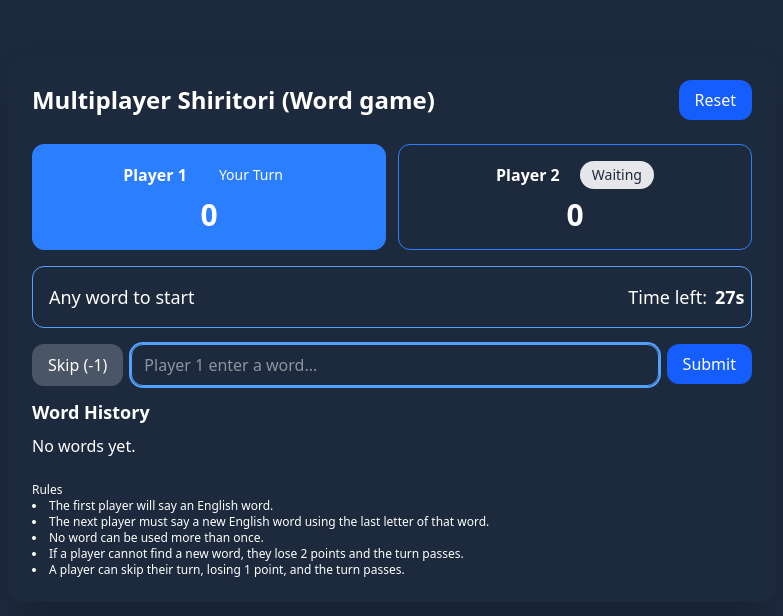
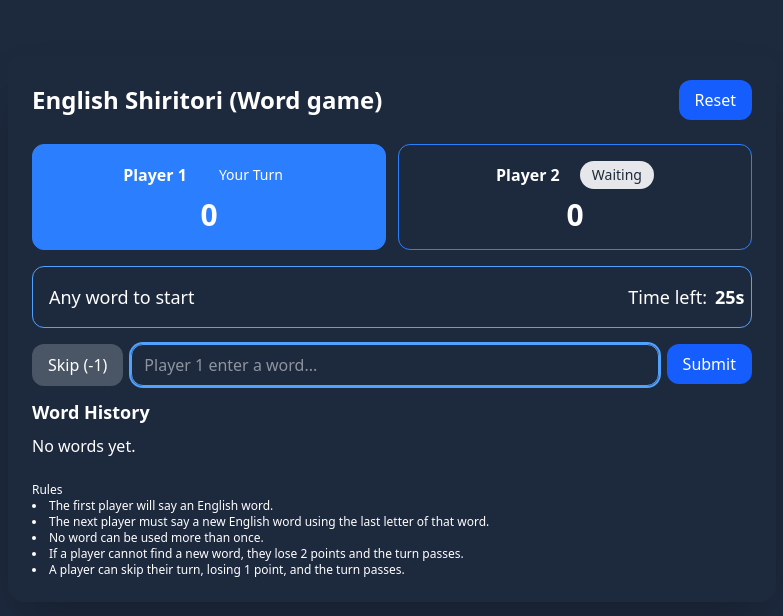
Before and after one commit to abdulkader33447/shiritori-, a React (Vite) app: page / in a window 1280 px wide. Shown: the top 616 px of the page, without its empty margins (248-1031 px from the left). Built offline with nearby package versions, Linux system fonts and the light colour scheme.

Commit message:
modifyed time

```diff
--- a/src/components/ShiritoriGame.jsx
+++ b/src/components/ShiritoriGame.jsx
@@ -6,7 +6,7 @@ import WordHistory from "./WordHistory";
 import RulesFooter from "./RulesFooter";
 import { alphaHead, alphaTail } from "../utils/utils";
 
-const TIMER_SECONDS = 32;
+const TIMER_SECONDS = 30;
 
 export default function ShiritoriGame() {
   const [players, setPlayers] = useState(["Player 1", "Player 2"]);
@@ -151,7 +151,7 @@ export default function ShiritoriGame() {
       <div className="w-full max-w-3xl shadow-2xl rounded-2xl sm:p-6 p-3">
         <header className="flex items-center justify-between gap-2 mb-6">
           <h1 className="text-2xl font-bold">
-            Multiplayer Shiritori (Word game)
+            English Shiritori (Word game)
           </h1>
           <button
             className="cursor-pointer px-4 py-2 rounded-xl text-white bg-blue-600 hover:bg-blue-700 transition duration-300"
```
